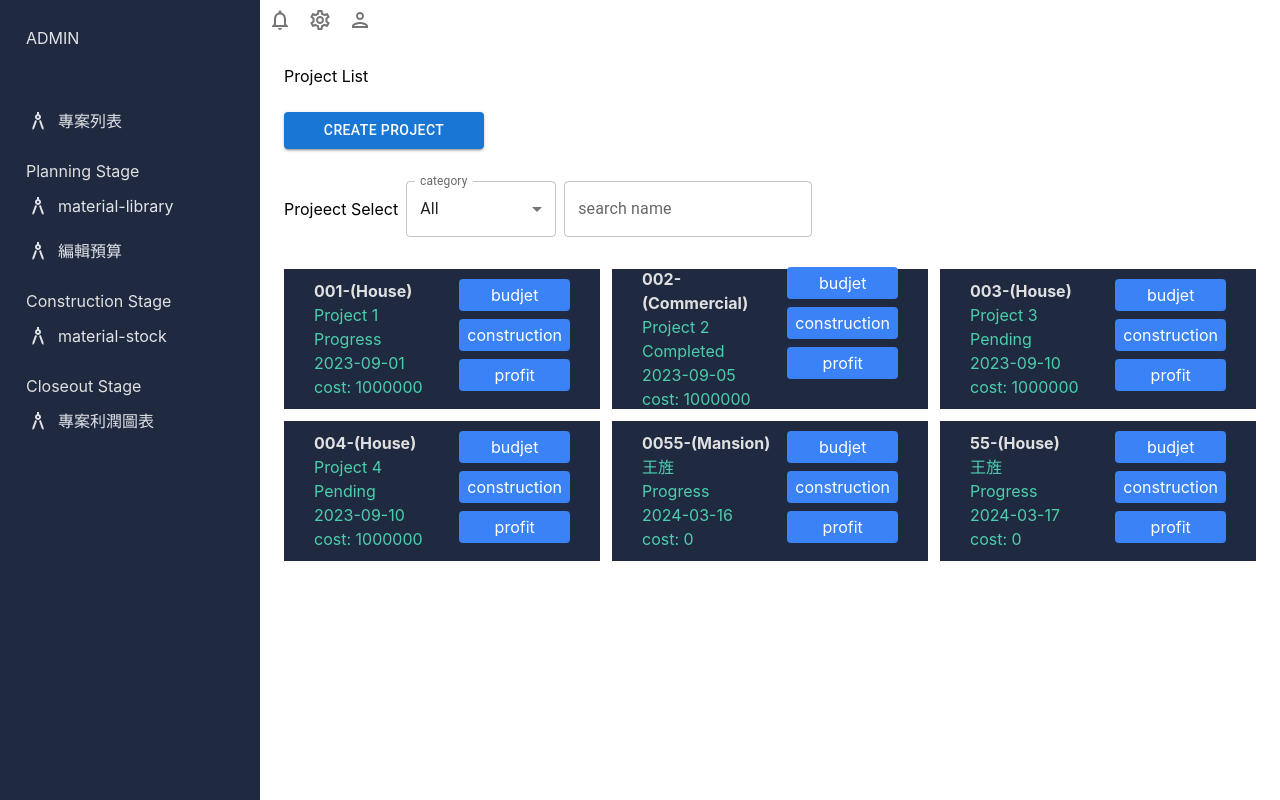
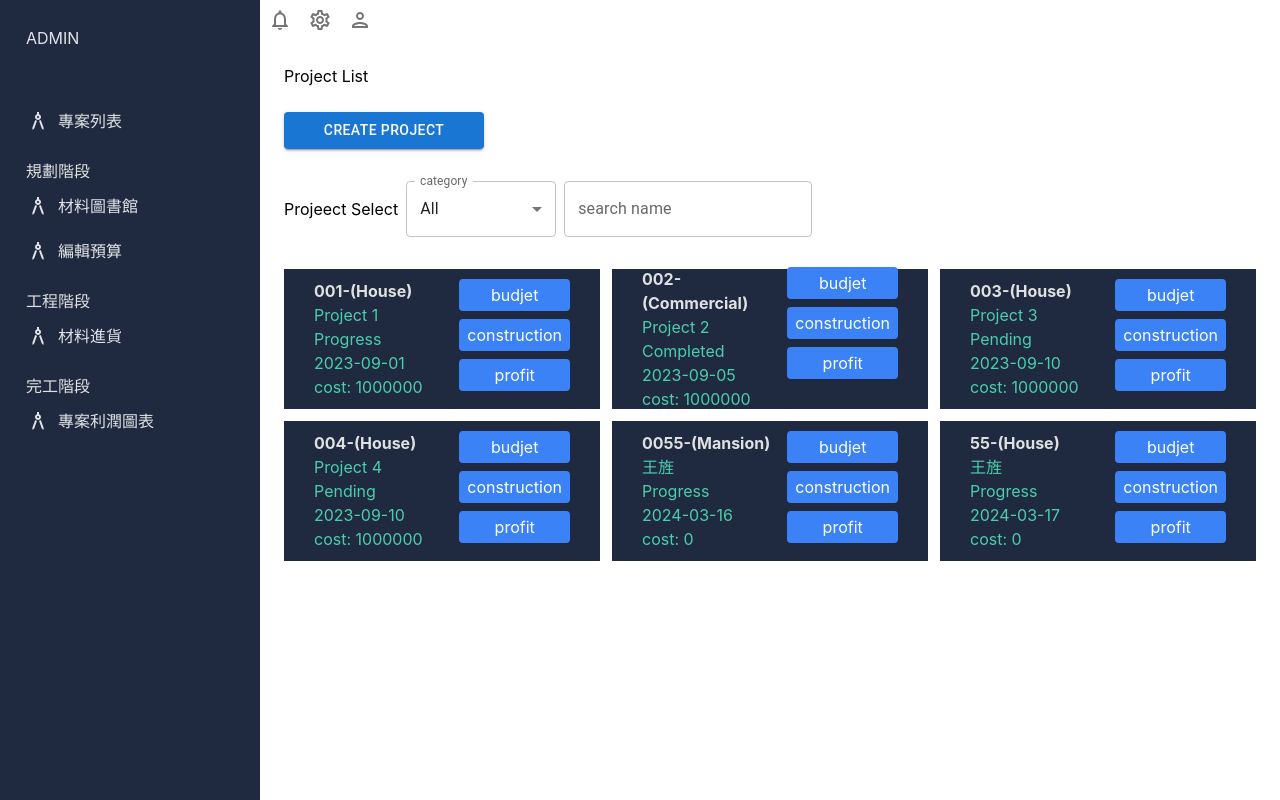
Before and after one commit to eddie8119/react-dashboard, a React (Vite) app: page / in a window 1280 px wide. Built offline with nearby package versions, Linux system fonts and the light colour scheme; data requests are answered from the project's data file.

Commit message:
toggle language

```diff
--- a/src/i18n.tsx
+++ b/src/i18n.tsx
@@ -1,5 +1,6 @@
 import i18n from 'i18next';
 import { initReactI18next } from 'react-i18next';
+import LanguageDetector from 'i18next-browser-languagedetector';
 import translationEN from './locals/en/translation.json';
 import translationZH from './locals/zh/translation.json';
 
@@ -12,12 +13,15 @@ const resources = {
   },
 };
 
-i18n.use(initReactI18next).init({
-  resources,
-  lng: 'en',
-  interpolation: {
-    escapeValue: false,
-  },
-});
+i18n
+  .use(LanguageDetector)
+  .use(initReactI18next)
+  .init({
+    resources,
+    lng: 'zh',
+    interpolation: {
+      escapeValue: false,
+    },
+  });
 
 export default i18n;
--- a/src/layouts/SidebarLayout/Header/index.tsx
+++ b/src/layouts/SidebarLayout/Header/index.tsx
@@ -1,3 +1,5 @@
+import { useTranslation } from 'react-i18next';
+
 import { Box, IconButton } from '@mui/material';
 
 import NotificationsOutlinedIcon from '@mui/icons-material/NotificationsOutlined';
@@ -5,10 +7,19 @@ import SettingsOutlinedIcon from '@mui/icons-material/SettingsOutlined';
 import PersonOutlinedIcon from '@mui/icons-material/PersonOutlined';
 
 const Header = () => {
+  const { i18n } = useTranslation();
+
+  const toggleLanguage = () => {
+    const currentLanguage = i18n.language;
+    const newLanguage = currentLanguage === 'zh' ? 'en' : 'zh';
+
+    i18n.changeLanguage(newLanguage);
+  };
+
   return (
     <div className="h-10 w-full bg-white">
       <Box display="flex">
-        <IconButton>
+        <IconButton onClick={toggleLanguage}>
           <NotificationsOutlinedIcon />
         </IconButton>
         <IconButton>
--- a/src/layouts/SidebarLayout/SidebarMenu/index.tsx
+++ b/src/layouts/SidebarLayout/SidebarMenu/index.tsx
@@ -9,7 +9,7 @@ const navLists = [
     includeLists: [
       {
         id: 0,
-        name: '專案列表',
+        name: 'projects-overview',
         icon: ArchitectureIcon,
         url: '/',
       },
@@ -27,7 +27,7 @@ const navLists = [
       },
       {
         id: 1,
-        name: '編輯預算',
+        name: 'edit-budget',
         icon: ArchitectureIcon,
         url: '/plan/materialbudget',
       },
@@ -51,7 +51,7 @@ const navLists = [
     includeLists: [
       {
         id: 0,
-        name: '專案利潤圖表',
+        name: 'project-profit',
         icon: ArchitectureIcon,
         url: '/closeout/caseprofit',
       },
@@ -67,12 +67,12 @@ const SidebarMenu = () => {
       {navLists.map((navList) => (
         <ul key={navList.id}>
           {navList.title && (
-            <p className="text-gray">{t(`navLists.${navList.title}`)} </p>
+            <p className="text-gray">{t(`navLists.${navList.title}`)}</p>
           )}
           {navList.includeLists.map((list) => (
             <li key={list.id} className="flex h-[45px] items-center gap-2">
               <list.icon />
-              <Link to={list.url}>{list.name}</Link>
+              <Link to={list.url}>{t(`navLists.sublink.${list.name}`)}</Link>
             </li>
           ))}
         </ul>
--- a/src/locals/en/translation.json
+++ b/src/locals/en/translation.json
@@ -2,6 +2,13 @@
   "navLists": {
     "planning-stage": "Planning Stage",
     "construction-stage": "Construction Stage",
-    "closeout-stage": "Closeout Stage"
+    "closeout-stage": "Closeout Stage",
+    "sublink": {
+      "projects-overview": "projects-overview",
+      "material-library": "Material Library",
+      "edit-budget": "Edit Budget",
+      "material-stock": "Material Stock",
+      "project-profit": "Project Profit"
+    }
   }
 }
--- a/src/locals/zh/translation.json
+++ b/src/locals/zh/translation.json
@@ -3,9 +3,12 @@
     "planning-stage": "規劃階段",
     "construction-stage": "工程階段",
     "closeout-stage": "完工階段",
-    "material-library": "材料圖書館",
-    "material-stock": "材料進貨",
-    "planning-stage-2": "編輯預算",
-    "planning-stage-4": "專案利潤圖表"
+    "sublink": {
+      "projects-overview": "專案列表",
+      "material-library": "材料圖書館",
+      "edit-budget": "編輯預算",
+      "material-stock": "材料進貨",
+      "project-profit": "專案利潤圖表"
+    }
   }
 }
```
